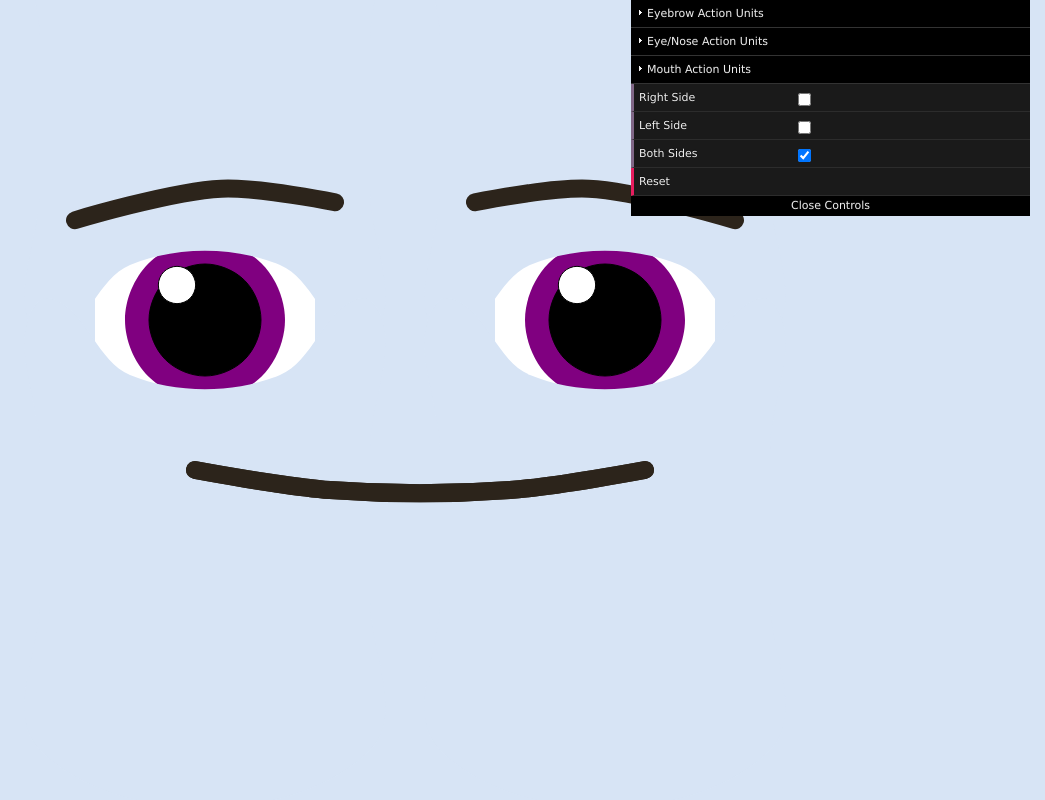
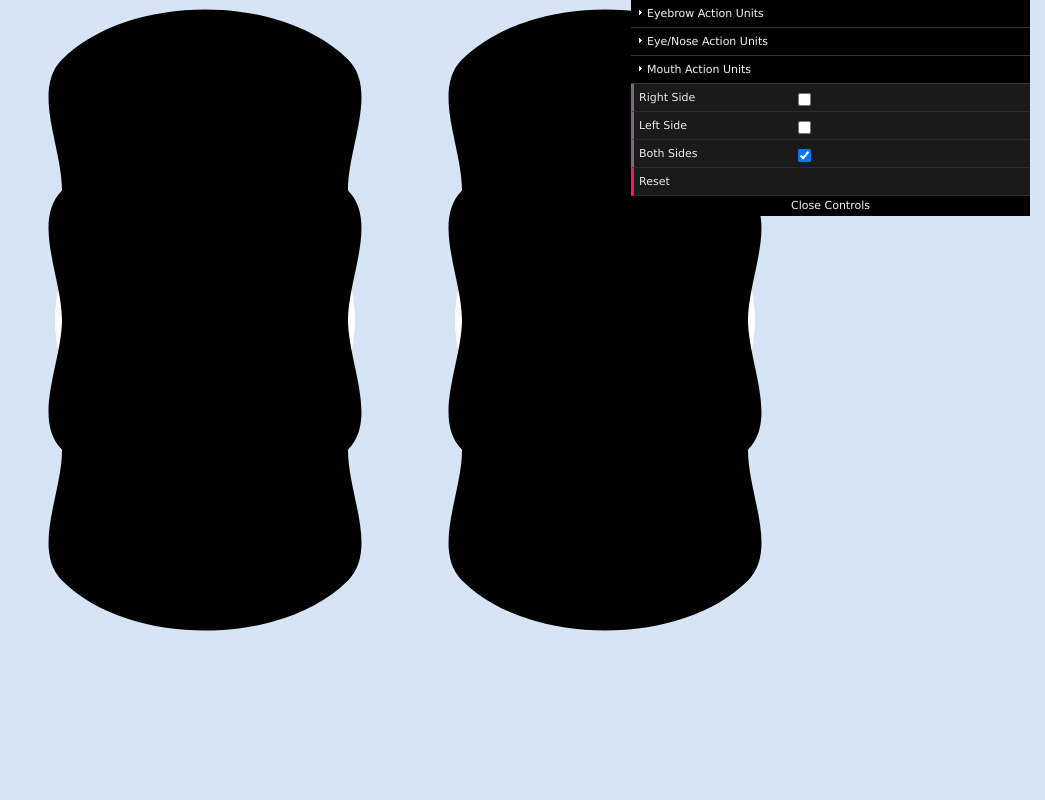
Before and after one commit to interaction-lab/PyLips, a Flask app: page /editor in a window 1280 px wide. Shown: the whole page, without its empty margins (235-1280 px from the left). Run offline with Flask 3, Linux system fonts and the light colour scheme; some libraries are stand-ins or nearby versions.

Commit message:
adds eyelid color changes

```diff
--- a/pylips/face/start.py
+++ b/pylips/face/start.py
@@ -1,6 +1,7 @@
-from flask import Flask, render_template
+from flask import Flask, render_template, request
 from flask_socketio import SocketIO, emit
 import sys
+import logging
 
 app = Flask(__name__)
 socketio = SocketIO(app, cors_allowed_origins="*") #allow communication on the same IP (main use case for this package)
--- a/pylips/face/static/js/svgFace.js
+++ b/pylips/face/static/js/svgFace.js
@@ -78,6 +78,7 @@
        eye_iris_size,
        eye_pupil_scale,
        eye_shine,
+       eyelid_color,
        eyelid_width,
        eyelid_height,
        eyelid_arch,
@@ -143,7 +144,7 @@
             eye_shine);
           //
           // addLids(color, width, height, arch)
-          addLids(background_color,
+          addLids(eyelid_color,
             eyelid_width,
             eyelid_height,
             eyelid_arch)
@@ -760,7 +761,7 @@
   //make the shape for an upper lid (basically a big rectunguloid with a u-shaped cutout)
     function makeUpperLidGroup(){
       var curve = two.makeCurve(-1.1*width, -2*width, -1.1*width, -1*width,-1.1*width, 0,-1.1*width, width, -width,width,      -width/2, width/2, width/2, width/2,     width, width, 1.1*width, width,1.1*width, 0, 1.1*width, -1*width, 1.1*width, -2*width)
-      curve.fill = background_color
+      curve.fill = color
       curve.stroke = 'None'
       return two.makeGroup(curve)
     }
@@ -782,9 +783,9 @@
       var curve = two.makeCurve(1.1*width, 2*width, 1.1*width, 1*width,1.1*width, 0,1.1*width, -width, width,-width,    width/2, -width/2, -width/2, -width/2,      -width, -width, -1.1*width, -width,-1.1*width, 0, -1.1*width, 1*width, -1.1*width, 2*width)
       var rect = two.makeRectangle(-0.9*width,-width, width/3, 2*width)
       var rect2 = two.makeRectangle(0.9*width,-width, width/3, 2*width)
-      rect.fill = background_color
-      rect2.fill = background_color
-      curve.fill = background_color
+      rect.fill = color
+      rect2.fill = color
+      curve.fill = color
       curve.stroke = 'None'
       rect.stroke = 'None'
       rect2.stroke = 'None'
--- a/pylips/face/templates/index.html
+++ b/pylips/face/templates/index.html
@@ -61,6 +61,7 @@
                     'iris_size': 80,
                     'pupil_scale': .7,
                     'eye_shine': true,
+                    'eyelid_color': '#D7E4F5',
                     'nose_color': '#ff99cc',
                     'nose_vertical_position': 10,
                     'nose_width': 0,
@@ -94,7 +95,7 @@
                     face_params.eyeball_color, face_params.iris_color, face_params.eye_size, face_params.eye_height,
                     face_params.eye_separation, face_params.iris_size, face_params.pupil_scale, face_params.eye_shine, //eyes (white_color, iris_color, size, height, separation, iris_size, pupil_scale, pupil_shape)
                     //lids (no changes for now)
-                    150,130,.4, //eyelids (width, height, arch)
+                    face_params.eyelid_color,150,130,.4, //eyelids (width, height, arch)
                     //nose
                     face_params.nose_color, 0,face_params.nose_vertical_position,
                     face_params.nose_width,face_params.nose_height, //nose (color, x, y, width, height)
@@ -120,7 +121,7 @@
 		  .009, //cm per pixel
 		  0, //viseme compression factor
 		  '#ffffff', '#800080',150,80,400, 80, .7,"round", //eyes (white_color, iris_color, size, height, separation, iris_size, pupil_scale, pupil_shape)
-		  150,130,.4, //eyelids (width, height, arch)
+		  '#D7E4F5', 150,130,.4, //eyelids (width, height, arch)
 		  '#ff99cc', 0,10,0,0, //nose (color, x, y, width, height)
 		  '#2c241b', 15,-60,450,20,18,2, 8, 100.2, 1000.2, //mouth (color, x, y, width, height, thickness, opening, dimple_size, ulip_h_scale, llip_h_scale)
 		  '#2c241b', 130,120,18,11 //brows (color, width, height, thickness, innersize)
--- a/pylips/speech/client.py
+++ b/pylips/speech/client.py
@@ -13,5 +13,7 @@
 
 
         if message == 'aimee':
+            nathan.update_face({'eyelid_color': '#D7E4F500'})
+
             nathan.say_file('greeting')
             aimee.say("Hello, my name is Aimee")
```
